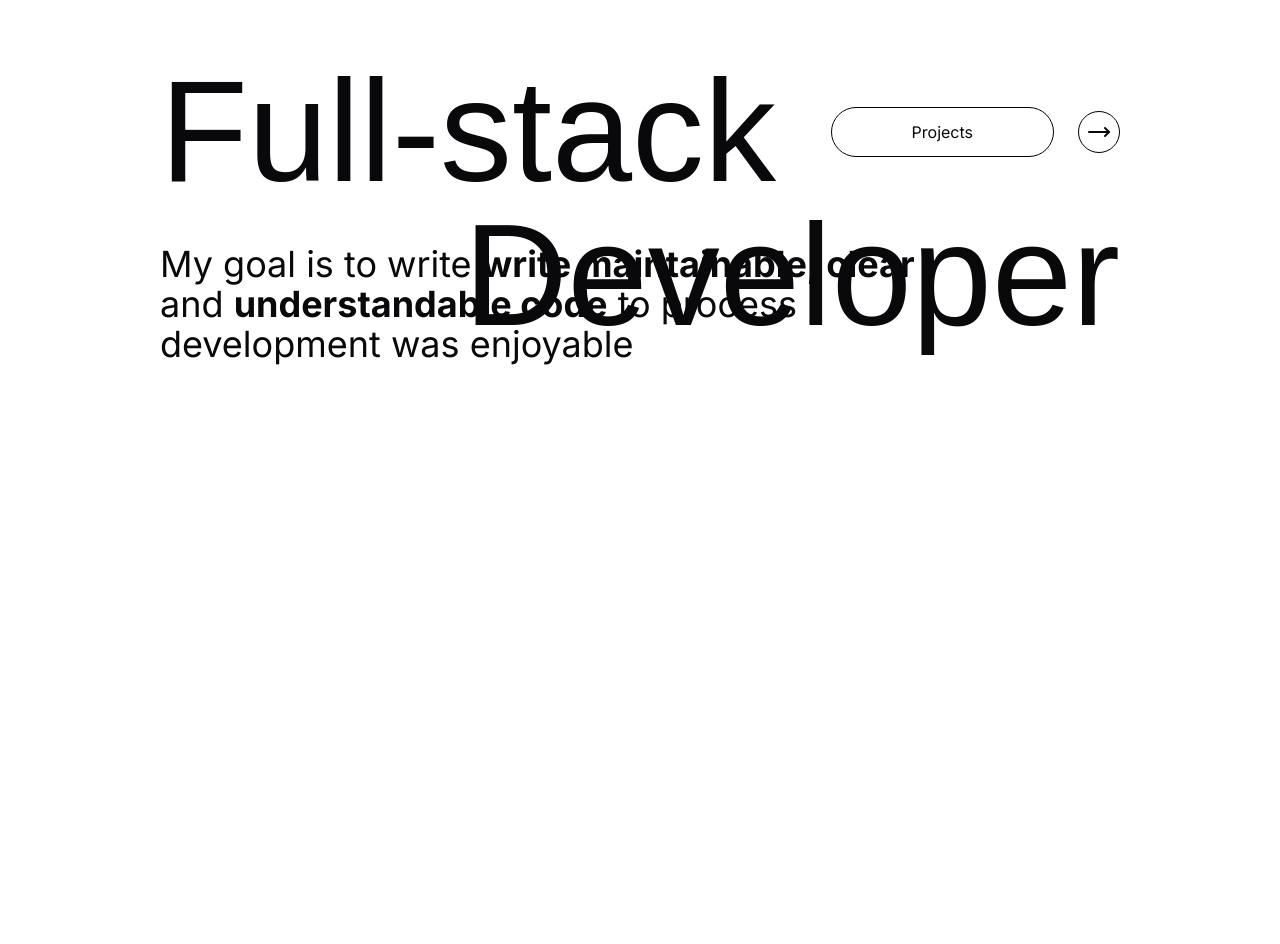
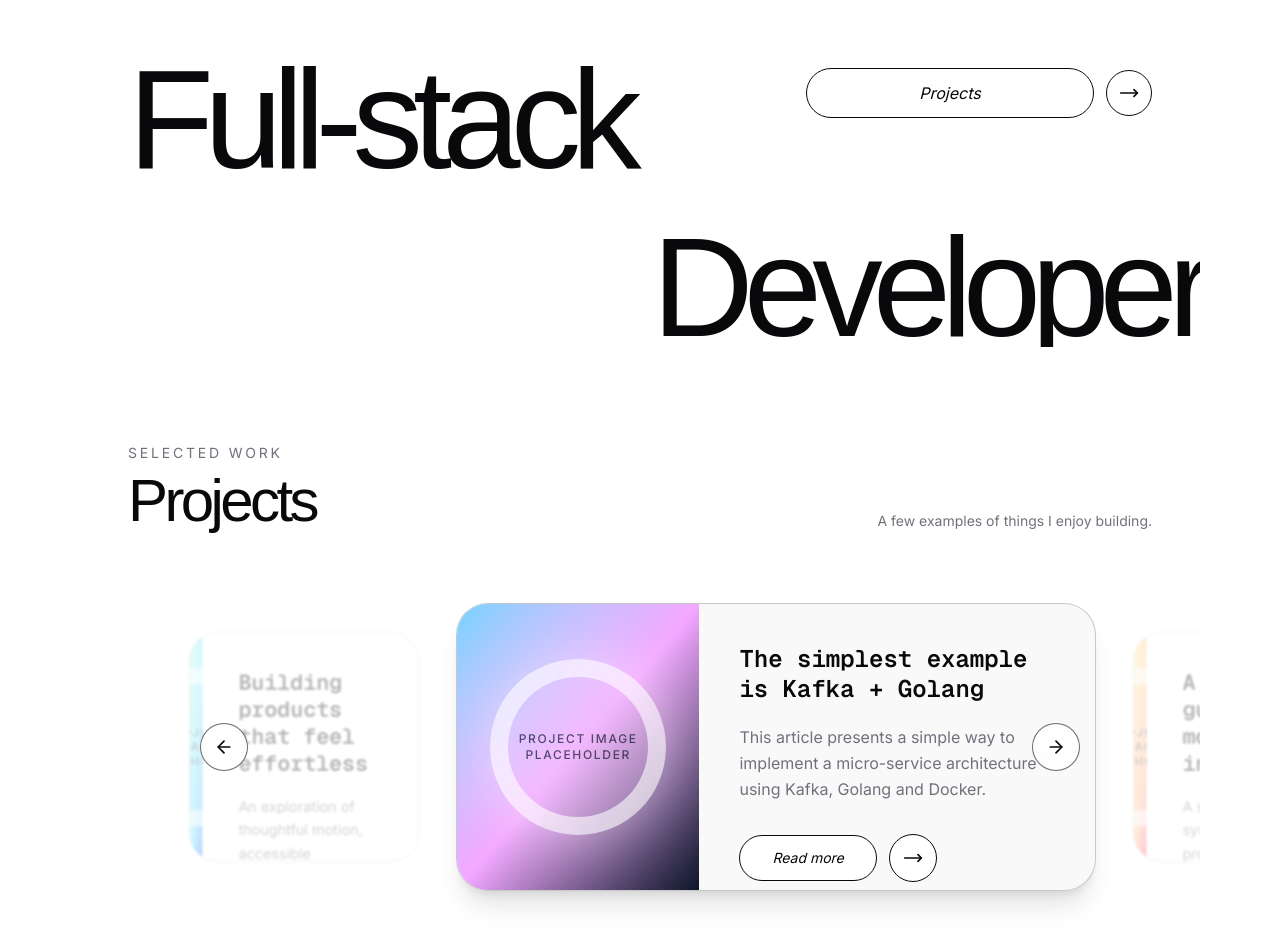
Before and after one commit to Siddhesh-Dupare/port, a Next.js app: page / in a window 1280 px wide. Shown: the part 740-1684 px from the top of the page. Before the commit the page ends 1600 px from the top, so only its background shows below. Built offline with nearby package versions, Linux system fonts and the light colour scheme; a web font is replaced by a local one.

Commit message:
Added Projects section

```diff
--- a/components/sections/intro/Intro.tsx
+++ b/components/sections/intro/Intro.tsx
@@ -1,32 +1,35 @@
 
 import { MoveRight } from "lucide-react";
+import Projects from "@/components/sections/projects/Projects";
 
 export default function Intro() {
   return (
-    <div className="mx-3 sm:mx-6 lg:mx-40">
-      <div className="flex justify-between items-center">
-        <h1 className="text-4xl sm:text-7xl lg:text-[9rem] font-cascadia">Full-stack</h1>
-        <div className="flex items-center gap-4 sm:gap-6">
-          <button
-            className="border border-black rounded-full px-4 py-1 sm:px-6 sm:py-2 lg:px-20 lg:py-3"
-          >
-            Projects
-          </button>
-          <div className="border border-black rounded-full p-1 sm:p-2">
-            <MoveRight />
+    <>
+      <section className="mx-3 overflow-hidden bg-background px-4 text-foreground sm:mx-6 sm:px-8 lg:mx-12 lg:px-12 xl:mx-20">
+        <div className="flex items-start justify-between gap-4">
+          <h1 className="font-cascadia text-[clamp(3.25rem,11vw,9rem)] leading-[0.85] tracking-[-0.07em]">
+            Full-stack
+          </h1>
+          <div className="flex shrink-0 items-center gap-2 pt-1 sm:gap-3 sm:pt-2">
+            <button className="min-w-24 rounded-full border border-foreground px-4 py-2 text-sm italic sm:min-w-36 sm:px-8 sm:py-3 sm:text-base lg:min-w-72">
+              Projects
+            </button>
+            <button
+              aria-label="Projects"
+              className="rounded-full border border-foreground p-2 sm:p-3"
+            >
+              <MoveRight className="size-4 sm:size-5" />
+            </button>
           </div>
+        </div>
 
+        <div className="mt-10 grid gap-8 sm:mt-12 lg:grid-cols-2 lg:gap-6">
+          <h1 className="order-1 text-right font-cascadia text-[clamp(3.25rem,11vw,9rem)] leading-[0.85] tracking-[-0.07em] lg:col-start-2 lg:row-start-1">
+            Developer
+          </h1>
         </div>
-      </div>
-
-      <div className="relative min-h-28">
-        <p className="text-base absolute left-0 -bottom-5 sm:-bottom-12 sm:text-lg lg:text-4xl">
-          My goal is to write <b>write maintainable, clear</b><br />
-          and <b>understandable code</b> to process<br />
-          development was enjoyable
-        </p>
-        <h1 className="absolute top-0 right-0 text-4xl sm:text-7xl lg:text-[9rem] font-cascadia">Developer</h1>
-      </div>
-    </div>
+      </section>
+      <Projects />
+    </>
   );
 }
--- /dev/null
+++ b/components/sections/projects/Projects.tsx
@@ -0,0 +1,178 @@
+"use client";
+
+import { ArrowLeft, ArrowRight, MoveRight } from "lucide-react";
+import { useState } from "react";
+
+type Project = {
+  title: string;
+  description: string;
+  imageLabel: string;
+  imageClassName: string;
+};
+
+const projects: Project[] = [
+  {
+    title: "The simplest example is Kafka + Golang",
+    description:
+      "This article presents a simple way to implement a micro-service architecture using Kafka, Golang and Docker.",
+    imageLabel: "Project image placeholder",
+    imageClassName: "from-sky-300 via-fuchsia-300 to-slate-900",
+  },
+  {
+    title: "A practical guide to modern interfaces",
+    description:
+      "A small design system built to keep product experiences consistent, flexible and easy to maintain.",
+    imageLabel: "Project image placeholder",
+    imageClassName: "from-amber-200 via-orange-300 to-rose-500",
+  },
+  {
+    title: "Building products that feel effortless",
+    description:
+      "An exploration of thoughtful motion, accessible components and a fast developer workflow.",
+    imageLabel: "Project image placeholder",
+    imageClassName: "from-emerald-200 via-cyan-300 to-blue-600",
+  },
+];
+
+function ProjectImage({ project }: { project: Project }) {
+  return (
+    <div
+      className={`relative flex min-h-56 items-center justify-center overflow-hidden bg-gradient-to-br ${project.imageClassName} sm:min-h-64 lg:min-h-0 lg:w-[38%]`}
+    >
+      <div className="absolute size-36 rounded-full border-[18px] border-white/60 bg-white/20 shadow-[0_0_70px_rgba(255,255,255,0.5)] backdrop-blur-sm sm:size-44" />
+      <span className="relative max-w-32 text-center text-xs font-medium uppercase tracking-[0.14em] text-slate-900/70">
+        {project.imageLabel}
+      </span>
+    </div>
+  );
+}
+
+function NavigationButton({
+  direction,
+  onClick,
+}: {
+  direction: "left" | "right";
+  onClick: () => void;
+}) {
+  const Icon = direction === "left" ? ArrowLeft : ArrowRight;
+
+  return (
+    <button
+      type="button"
+      aria-label={`${direction === "left" ? "Previous" : "Next"} project`}
+      onPointerUp={onClick}
+      onKeyDown={(event) => {
+        if (event.key === "Enter" || event.key === " ") {
+          event.preventDefault();
+          onClick();
+        }
+      }}
+      className="relative z-10 flex size-12 shrink-0 touch-manipulation items-center justify-center rounded-full border border-foreground/60 bg-background/80 text-foreground backdrop-blur-sm transition-colors hover:bg-foreground hover:text-background"
+    >
+      <Icon className="size-5" />
+    </button>
+  );
+}
+
+function ProjectContent({ project }: { project: Project }) {
+  return (
+    <div className="flex flex-1 flex-col justify-between gap-8 p-6 sm:p-8 lg:p-10">
+      <div>
+        <h2 className="max-w-lg font-mono text-xl font-semibold leading-tight sm:text-2xl">
+          {project.title}
+        </h2>
+        <p className="mt-5 max-w-md text-sm leading-relaxed text-muted-foreground sm:text-base">
+          {project.description}
+        </p>
+      </div>
+      <div className="flex items-center gap-3">
+        <button
+          type="button"
+          className="rounded-full border border-foreground bg-background px-8 py-3 text-sm italic transition-colors hover:bg-foreground hover:text-background"
+        >
+          Read more
+        </button>
+        <button
+          type="button"
+          aria-label={`Read ${project.title}`}
+          className="flex size-12 items-center justify-center rounded-full border border-foreground bg-background transition-colors hover:bg-foreground hover:text-background"
+        >
+          <MoveRight className="size-5" />
+        </button>
+      </div>
+    </div>
+  );
+}
+
+export default function Projects() {
+  const [activeIndex, setActiveIndex] = useState(0);
+
+  const previousProject = () => {
+    setActiveIndex((index) => (index - 1 + projects.length) % projects.length);
+  };
+
+  const nextProject = () => {
+    setActiveIndex((index) => (index + 1) % projects.length);
+  };
+
+  const activeProject = projects[activeIndex];
+  const previousIndex = (activeIndex - 1 + projects.length) % projects.length;
+  const nextIndex = (activeIndex + 1) % projects.length;
+
+  return (
+    <section className="mx-3 overflow-hidden bg-background px-4 text-foreground sm:mx-6 sm:px-8 sm:py-20 lg:mx-12 lg:px-12 lg:py-24 xl:mx-20">
+      <div>
+        <div className="mb-8 flex items-end justify-between gap-4 sm:mb-10">
+          <div>
+            <p className="text-sm uppercase tracking-[0.2em] text-muted-foreground">
+              Selected work
+            </p>
+            <h2 className="mt-2 font-cascadia text-4xl tracking-[-0.06em] sm:text-6xl">
+              Projects
+            </h2>
+          </div>
+          <p className="hidden max-w-xs text-right text-sm text-muted-foreground sm:block">
+            A few examples of things I enjoy building.
+          </p>
+        </div>
+
+        <div className="relative lg:h-[22rem]">
+          <div className="hidden lg:block">
+            <div className="absolute left-1/2 top-1/2 flex w-[min(58rem,calc(100vw-6rem))] -translate-x-1/2 -translate-y-1/2 items-center justify-between gap-6">
+              <div className="pointer-events-none flex h-64 w-64 shrink-0 scale-90 overflow-hidden rounded-[2rem] border border-foreground/20 opacity-30 blur-[1px]">
+                <ProjectImage project={projects[previousIndex]} />
+                <ProjectContent project={projects[previousIndex]} />
+              </div>
+
+              <article className="z-10 flex h-72 w-[min(40rem,55vw)] shrink-0 overflow-hidden rounded-[2rem] border border-foreground/20 bg-muted/50 shadow-xl">
+                <ProjectImage project={activeProject} />
+                <ProjectContent project={activeProject} />
+              </article>
+
+              <div className="pointer-events-none flex h-64 w-64 shrink-0 scale-90 overflow-hidden rounded-[2rem] border border-foreground/20 opacity-30 blur-[1px]">
+                <ProjectImage project={projects[nextIndex]} />
+                <ProjectContent project={projects[nextIndex]} />
+              </div>
+            </div>
+
+            <div className="absolute inset-y-0 left-1/2 z-20 flex w-[min(57rem,calc(100vw-6rem))] -translate-x-1/2 items-center justify-between px-4">
+              <NavigationButton direction="left" onClick={previousProject} />
+              <NavigationButton direction="right" onClick={nextProject} />
+            </div>
+          </div>
+
+          <div className="lg:hidden">
+            <article className="overflow-hidden rounded-[1.5rem] border border-foreground/20 bg-muted/50 shadow-lg">
+              <ProjectImage project={activeProject} />
+              <ProjectContent project={activeProject} />
+            </article>
+            <div className="mt-5 flex justify-end gap-3">
+              <NavigationButton direction="left" onClick={previousProject} />
+              <NavigationButton direction="right" onClick={nextProject} />
+            </div>
+          </div>
+        </div>
+      </div>
+    </section>
+  );
+}
```
